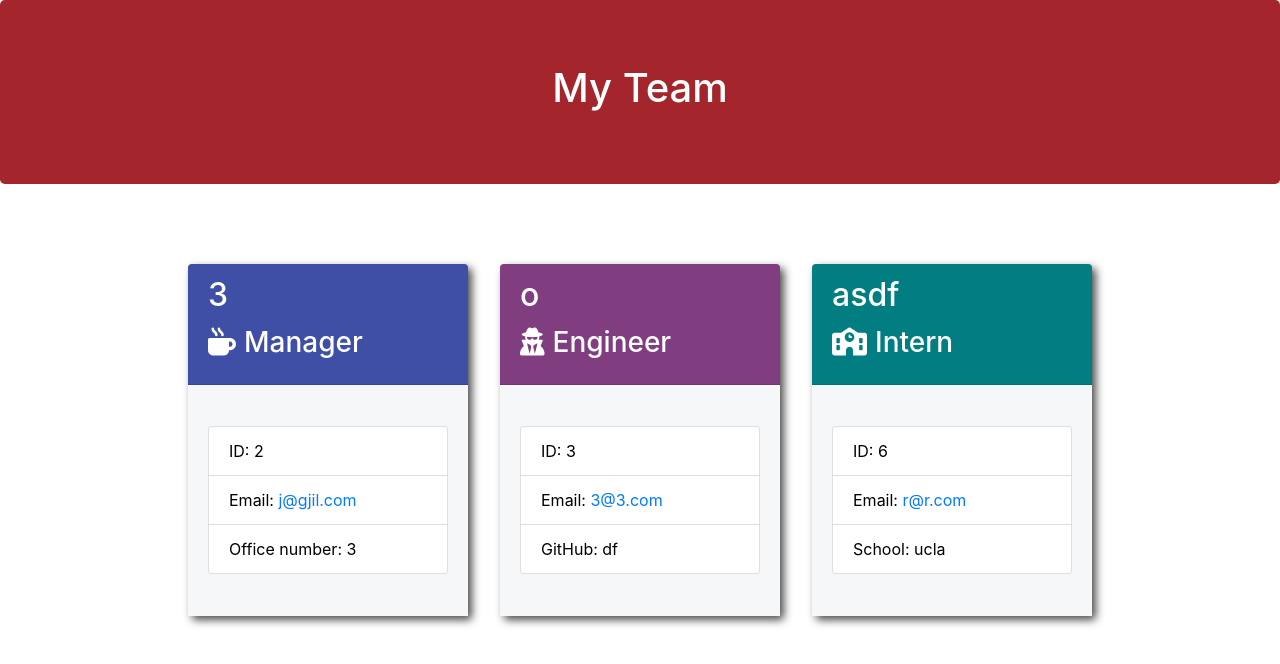
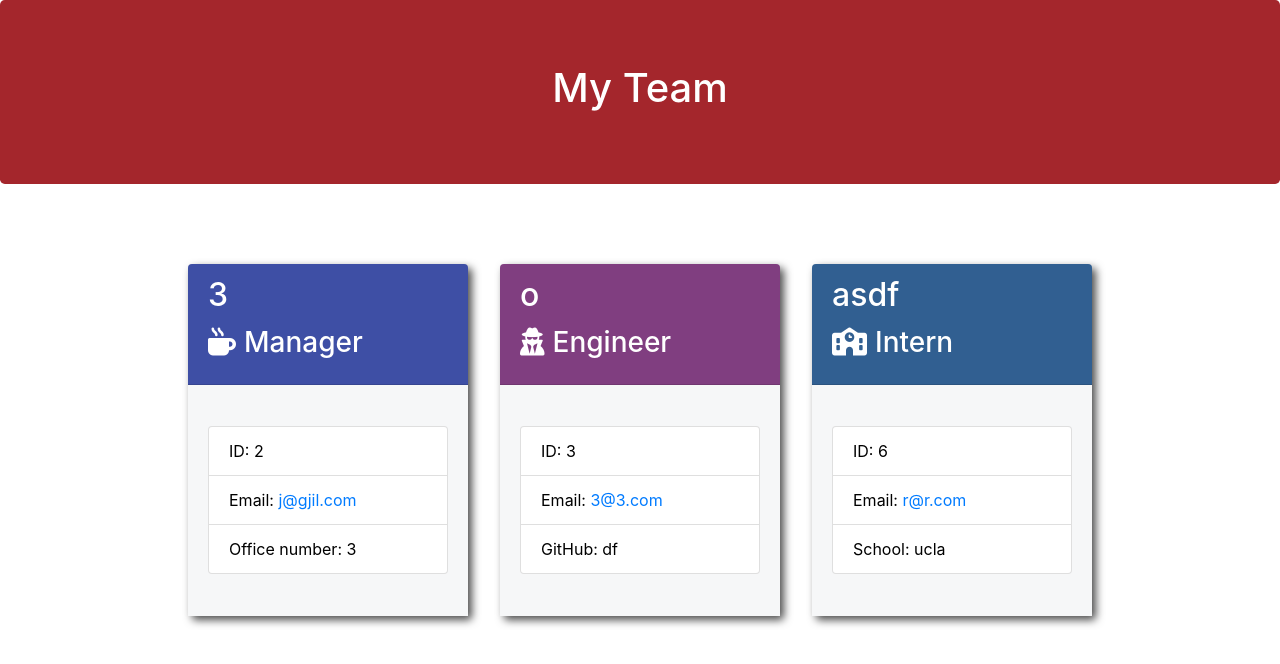
Before and after one commit to llwaterhouse/Easy-to-use-Team-Profile-Generator, a website: page output/team.html in a window 1280 px wide. Drawn offline with nearby package versions, Linux system fonts and the light colour scheme.

Commit message:
initial README file

```diff
--- a/output/style.css
+++ b/output/style.css
@@ -31,7 +31,7 @@
     background-color:#854085;
 }
 .intern-card{
-    background-color:#038387;
+    background-color:#038387T;
 }
 .card-body {
     display: flex;
```
Also changed, not shown: README.md.
